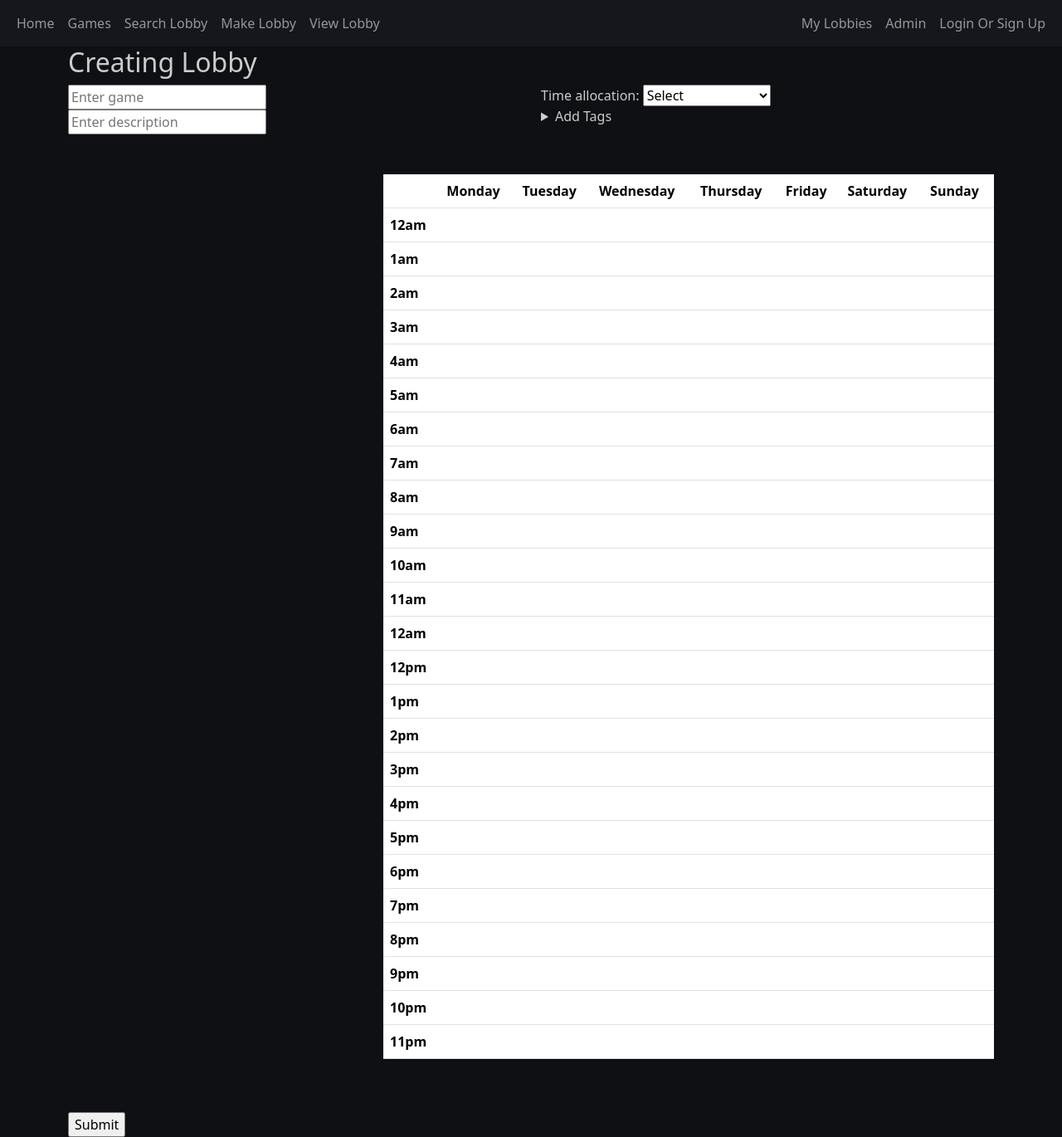
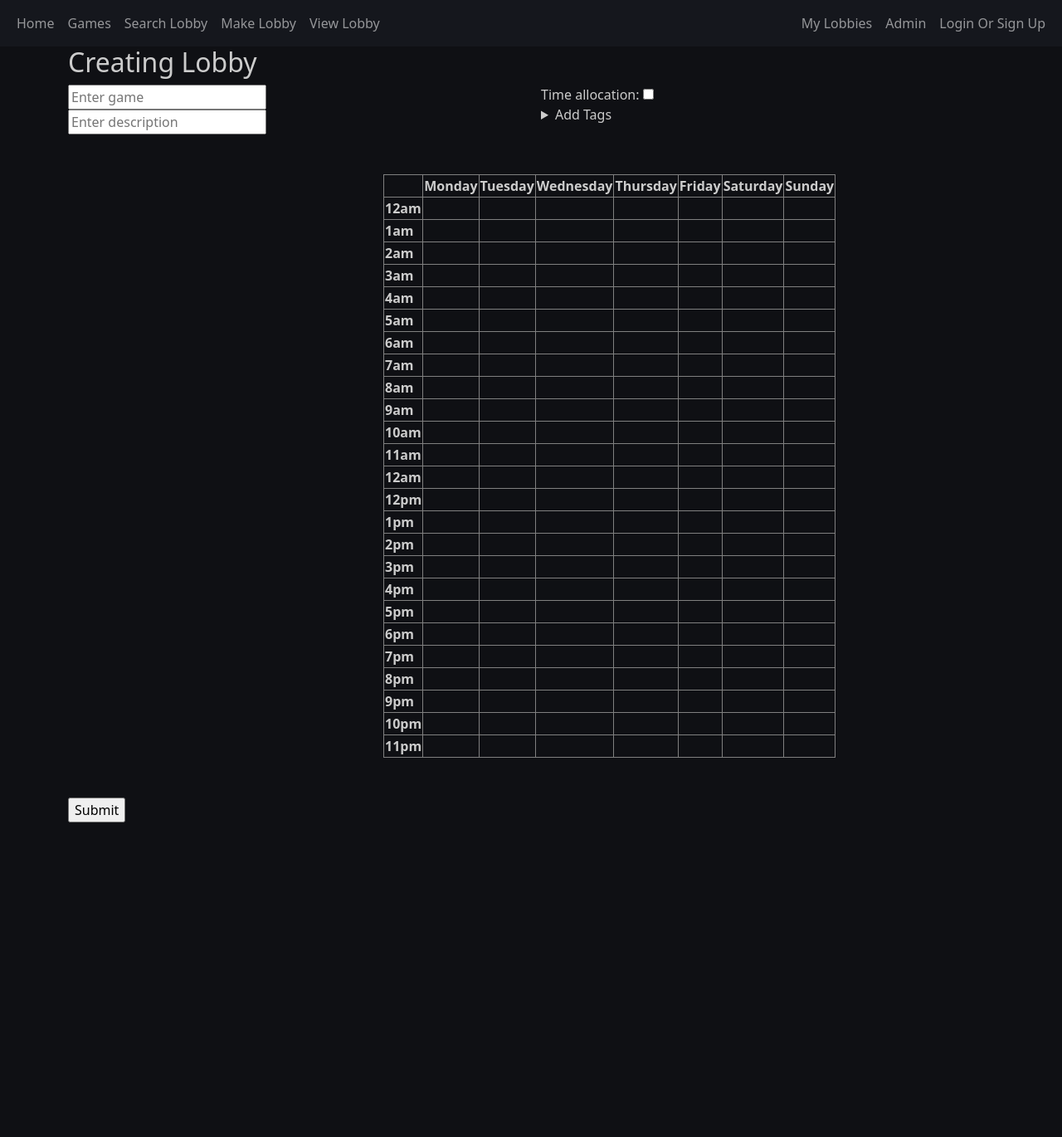
Before and after one commit to justinarat/Teamify, a Flask app: page /lobby-making in a window 1280 px wide. Shown: the whole page at 83% size. After the commit the page ends 991 px from the top, so only its background shows below. Run offline with Flask 3, Linux system fonts and the light colour scheme; lists and menus that the app fills with data are empty.

Commit message:
Changed time allocation dropdown to a checkbox.

```diff
--- a/app/templates/lobby-making.html
+++ b/app/templates/lobby-making.html
@@ -16,11 +16,7 @@
       </div>
       <div class="col-sm-6">
         <label for="time-type">Time allocation:</label>
-        <select id="time-type">
-          <option value="" disabled selected>Select</option>
-          <option value="general">General Schedule</option>
-          <option value="calendar-based">Calendar Based</option>
-        </select>
+        <input type="checkbox" id="time-type" onclick="timeDisplay()">
         <br>
         <details>
           <summary>Add Tags</summary>
@@ -41,7 +37,7 @@
     <div class="row">
       <div class="col-sm-4" id="time-option"></div>
       <div class="col-sm-8" id="calendar-view">
-        <table class="table">
+        <table class="table-bordered">
           <thead>
             <tr>
               <th scope="col"> </th>
```
Also changed, not shown: app/static/scripts/lobby-making.js (+28 -28 lines).
